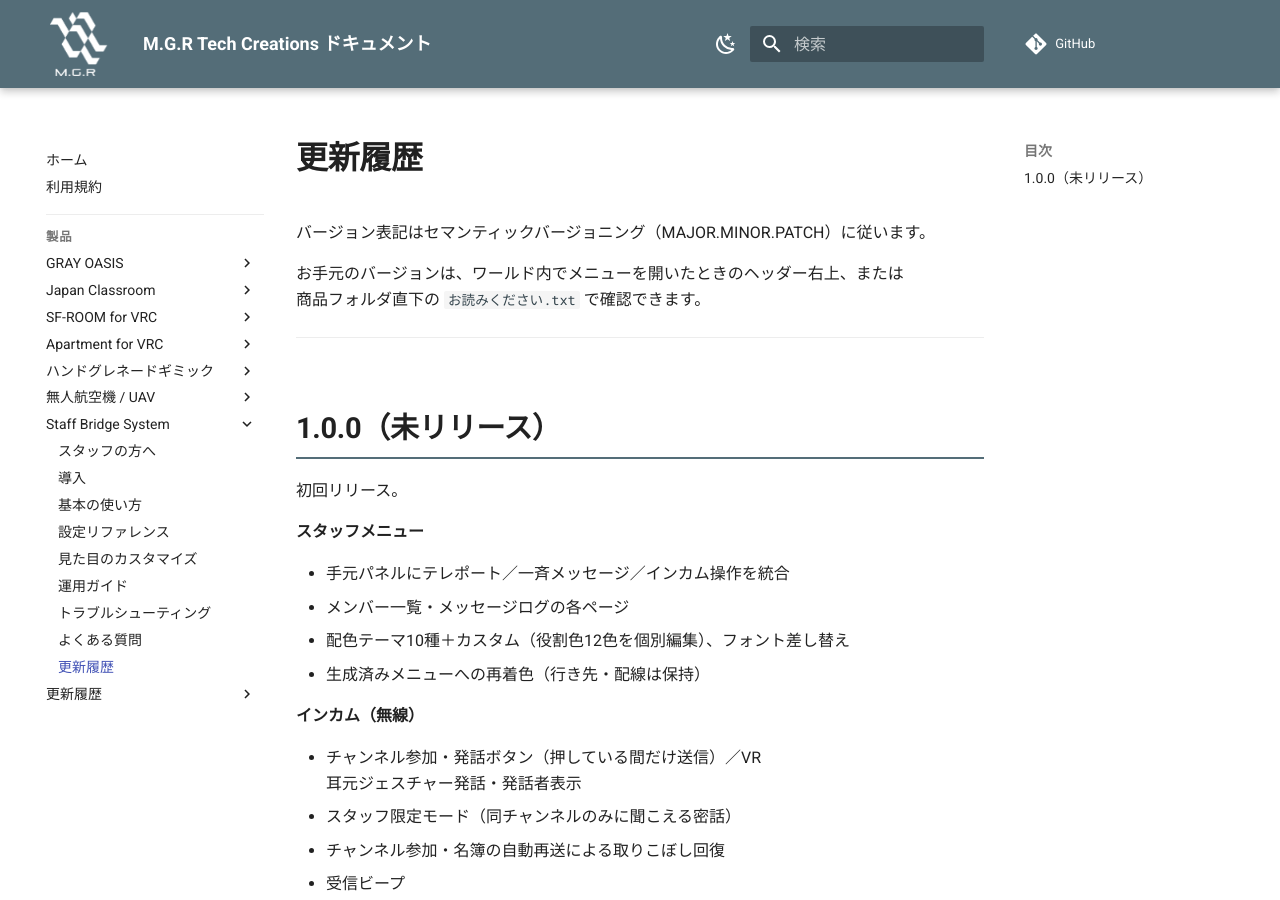
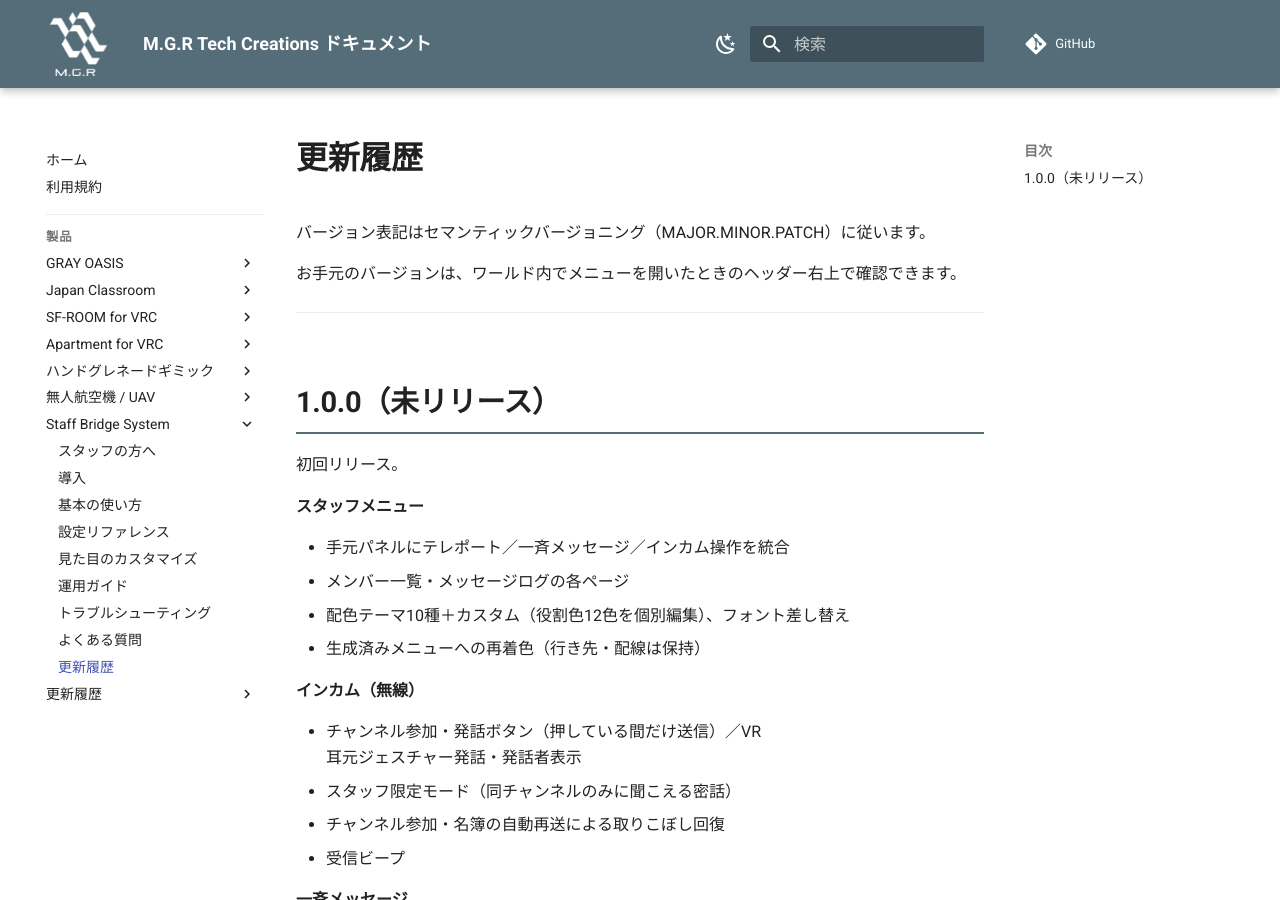
Before and after one commit to MAGURO-git/ProductArchive, an MkDocs documentation site: the page built from docs/staff-bridge-system/changelog.md, in a window 1280 px wide and 900 px high. Built offline with MkDocs 1.6.1 and Material for MkDocs 9.7.7, drawn with Linux system fonts in a browser that asks for light colours; comment, search, counter and statistics services are not loaded.

Commit message:
Staff Bridge System: バージョン確認先から お読みください.txt を外す
Co-Authored-By: Claude Opus 5 (1M context) <noreply@anthropic.com>

```diff
--- a/docs/staff-bridge-system/changelog.md
+++ b/docs/staff-bridge-system/changelog.md
@@ -2,7 +2,7 @@
 
 バージョン表記はセマンティックバージョニング（MAJOR.MINOR.PATCH）に従います。
 
-お手元のバージョンは、ワールド内でメニューを開いたときのヘッダー右上、または商品フォルダ直下の `お読みください.txt` で確認できます。
+お手元のバージョンは、ワールド内でメニューを開いたときのヘッダー右上で確認できます。
 
 ---
 
```
